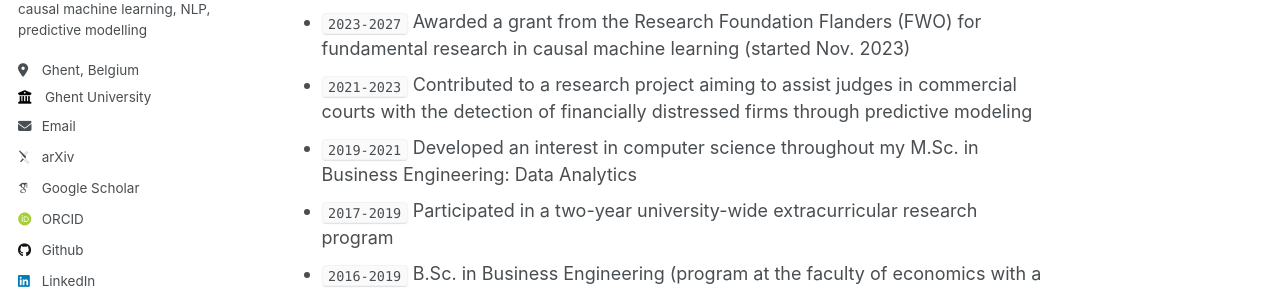
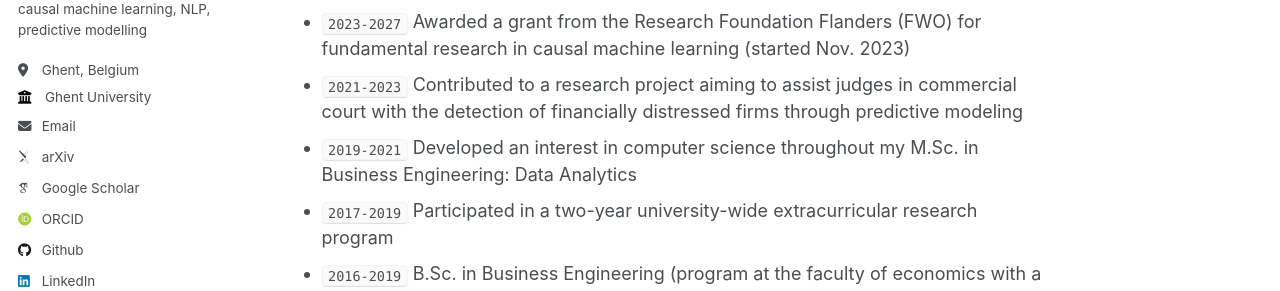
Before and after one commit to HenriArno/HenriArno.github.io, a Jekyll site: the page built from _pages/about.md, in a window 1280 px wide and 1087 px high. Shown: the part 323-614 px from the top of the window. Built offline with Jekyll 4.4.1, drawn with Linux system fonts in a browser that asks for light colours; some web fonts are replaced.

Commit message:
Update about.md

```diff
--- a/_pages/about.md
+++ b/_pages/about.md
@@ -11,7 +11,7 @@ I am an interdisciplinary PhD candidate at Ghent University, part of the [Text-t
 Background
 ======
 - `2023-2027` Awarded a grant from the Research Foundation Flanders (FWO) for fundamental research in causal machine learning (started Nov. 2023)
-- `2021-2023` Contributed to a research project aiming to assist judges in commercial courts with the detection of financially distressed firms through predictive modeling
+- `2021-2023` Contributed to a research project aiming to assist judges in commercial court with the detection of financially distressed firms through predictive modeling
 - `2019-2021` Developed an interest in computer science throughout my M.Sc. in Business Engineering: Data Analytics
 - `2017-2019` Participated in a two-year university-wide extracurricular research program
 - `2016-2019` B.Sc. in Business Engineering (program at the faculty of economics with a strong quantitative component)
```
